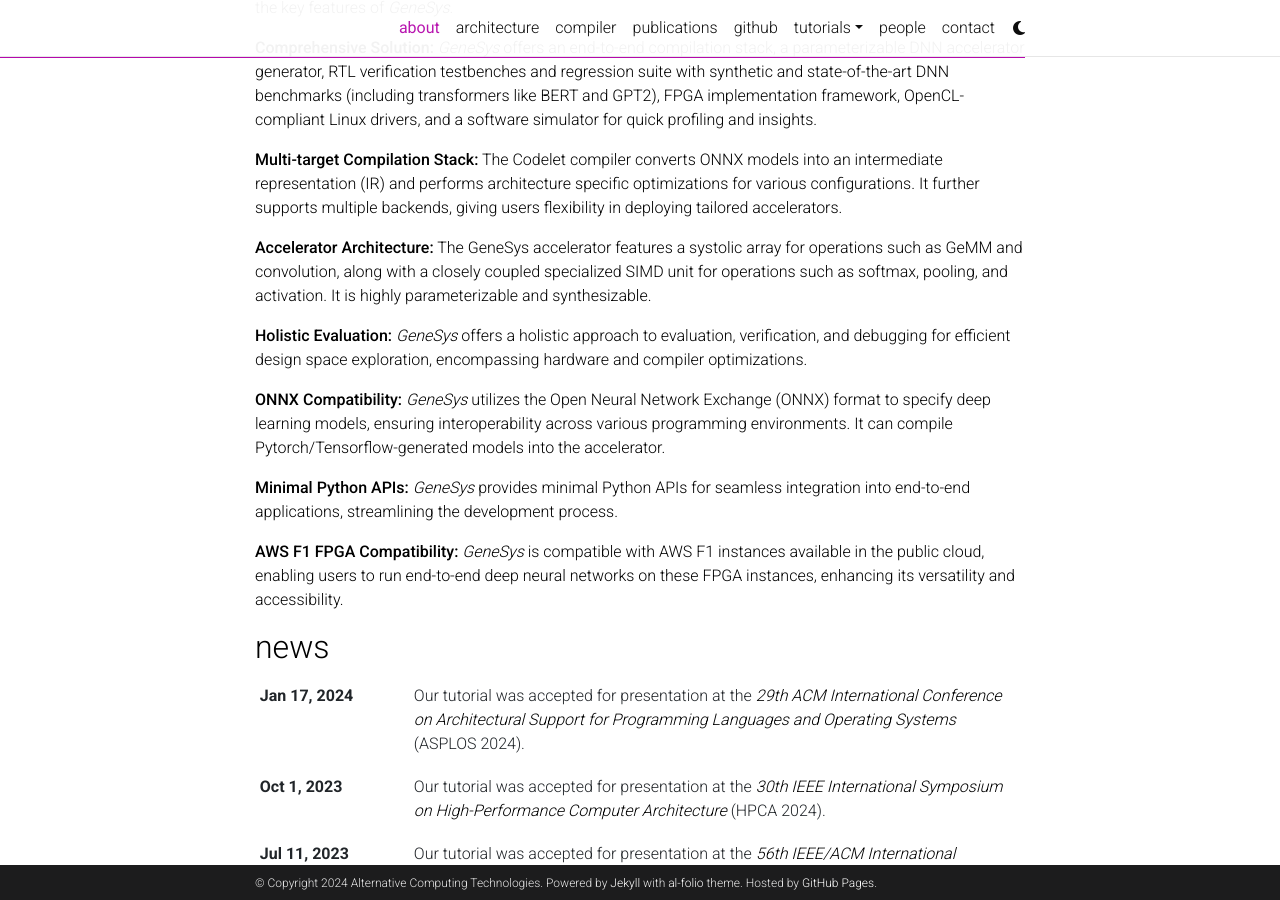
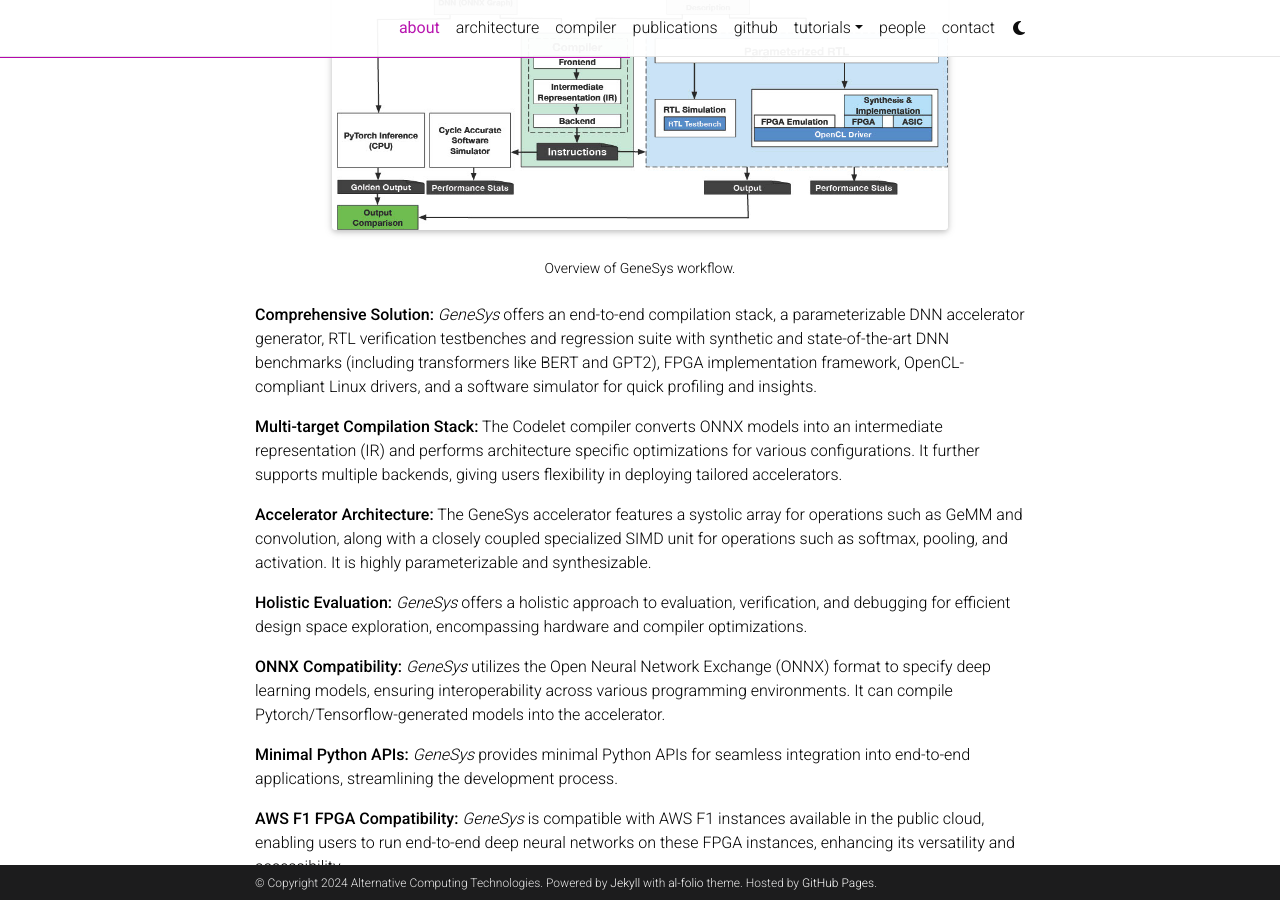
Before and after one commit to nolanlyc/actlab-genesys-yuchuan.github.io, a Jekyll site: the page built from _pages/about.md, in a window 1280 px wide and 900 px high, scrolled down 341 px. Built offline with Jekyll 4.4.1, drawn with Linux system fonts in a browser that asks for light colours; full-size pictures stand in for the smaller copies a plugin makes; comment, search, counter and statistics services are not loaded; a style sheet for code colours, icons or effects is not loaded.

Commit message:
Attempt again at about page... 3rd time!

```diff
--- a/_pages/about.md
+++ b/_pages/about.md
@@ -20,6 +20,15 @@
 It is specifically engineered to produce complete acceleration systems for emerging deep learning models with minimal human intervention.
 _GeneSys_ marks a significant advancement in the realm of open-source deep learning hardware, presenting an all-in-one solution for the efficient generation of deep learning accelerators, complete with a cutting-edge compiler and user-friendly APIs.
 Next, we briefly list the key features of _GeneSys_.
+
+<div class="row mt-3">
+    <div class="col-sm mt-3 mt-md-0">
+        {% include figure.html path="assets/img/genesys_workflow.jpg" class="img-fluid rounded z-depth-1" width="80%" center=true %}
+    </div>
+</div>
+<div class="caption">
+    Overview of GeneSys workflow.
+</div>
 
 **Comprehensive Solution:** _GeneSys_ offers an end-to-end compilation stack, a parameterizable DNN accelerator generator, RTL verification testbenches and regression suite with synthetic and state-of-the-art DNN benchmarks (including transformers like BERT and GPT2), FPGA implementation framework, OpenCL-compliant Linux drivers, and a software simulator for quick profiling and insights.
 
```
Also changed, not shown: other parts of _pages/about.md (+1 -1 lines).
